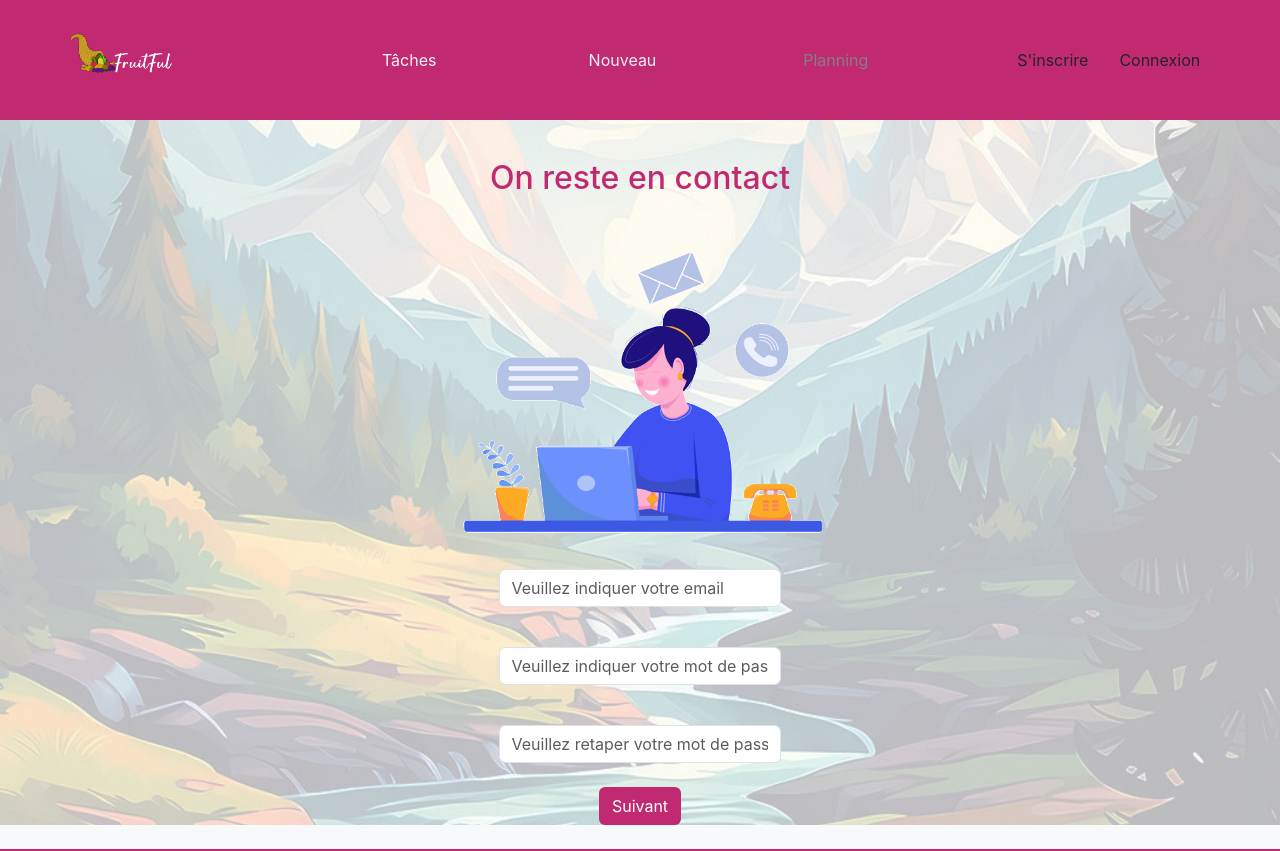
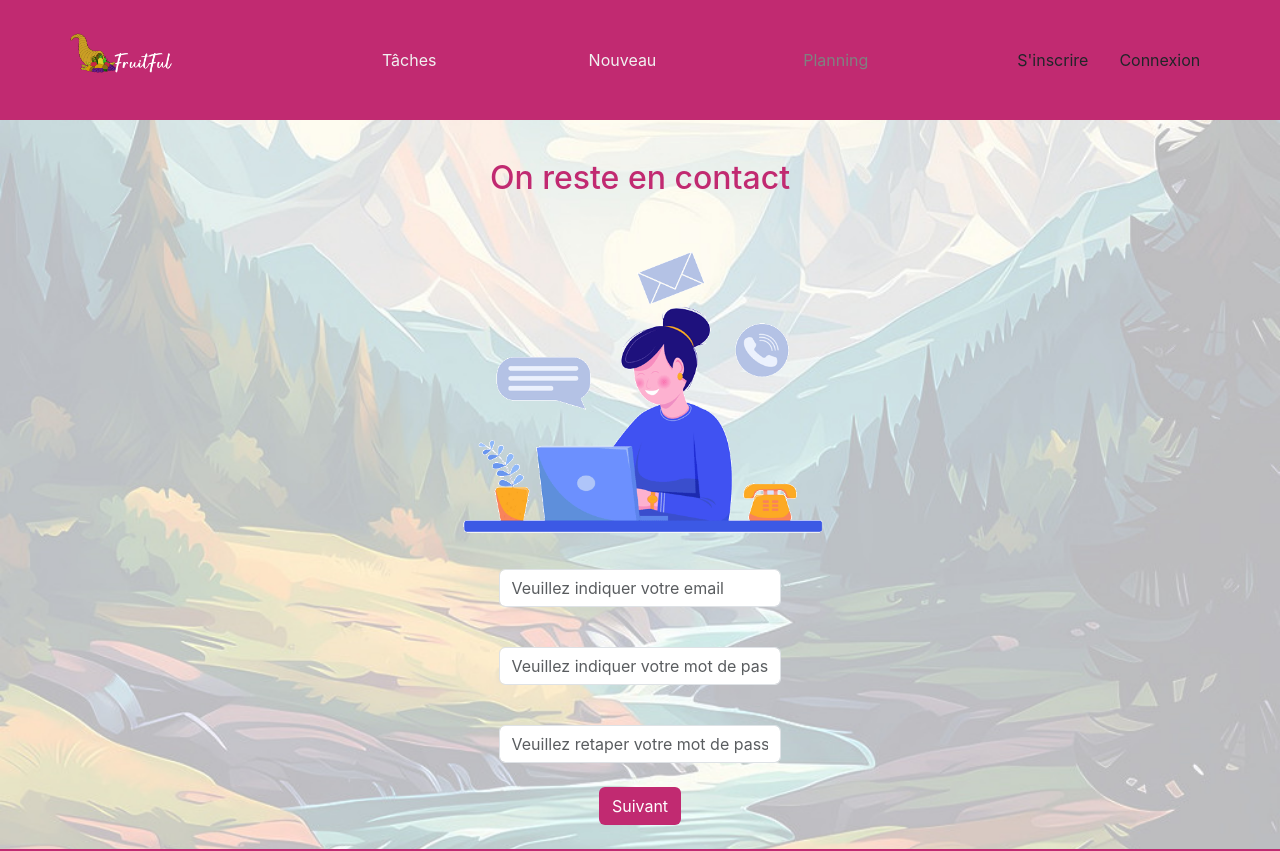
Before and after one commit to RomainVReco/fruitful-app, a React (Create React App) app: page /inscription3 in a window 1280 px wide. Shown: the top 851 px of the page. Built offline with nearby package versions, Linux system fonts and the light colour scheme.

Commit message:
ajout padding bottom

```diff
--- a/src/App.css
+++ b/src/App.css
@@ -302,6 +302,7 @@ label {
   background-position: center center;
   background-size: cover;
   z-index: -1;
+  padding-bottom: 1.5rem;
 }
 
 .renseignement-container {
--- a/src/components/footer/footer-css.css
+++ b/src/components/footer/footer-css.css
@@ -14,7 +14,6 @@
     /*height: 65px;*/
     width: 100%;
     z-index: 1000;
-    margin-top: 1.5rem;
   }
 
   .footer-container {
```
